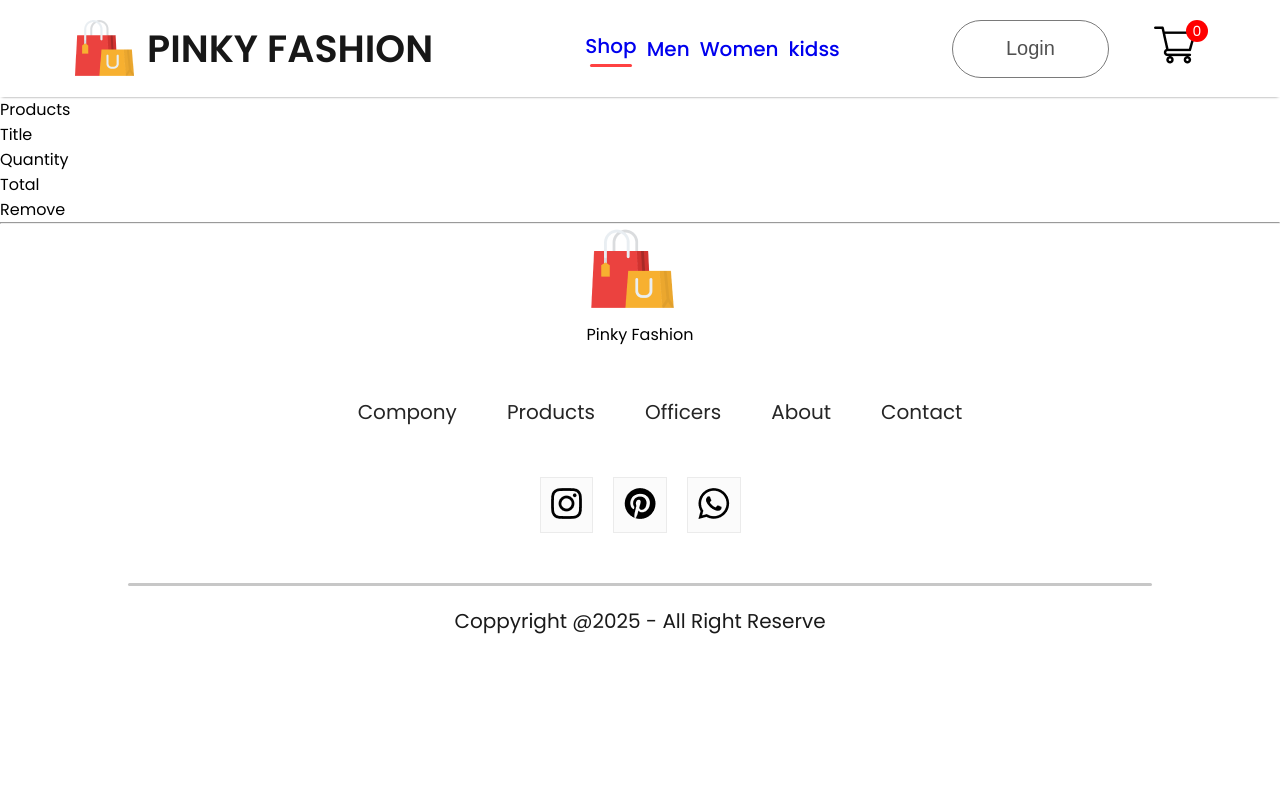
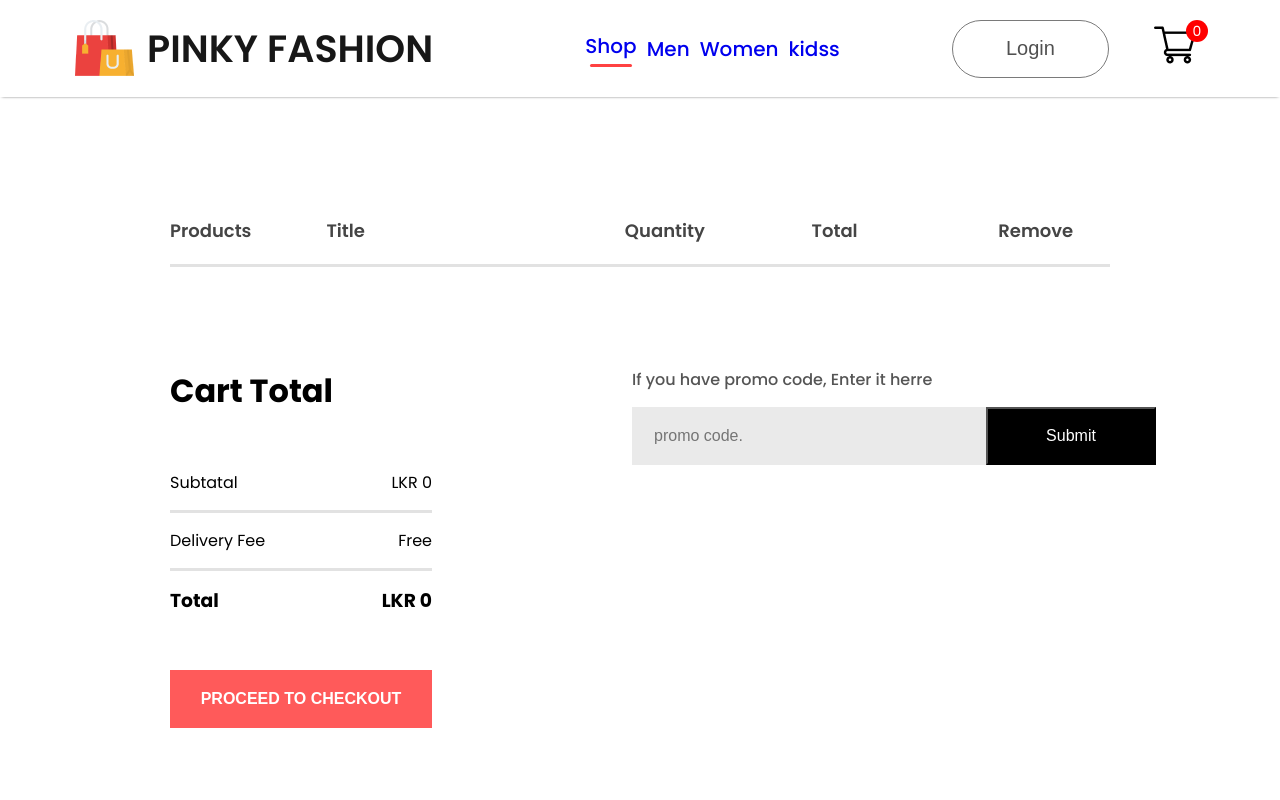
Before and after one commit to umayanga23/PINKY_Fashion_react, a React (Create React App) app: page /cart in a window 1280 px wide. Shown: the top 800 px of the page. Built offline with nearby package versions, Linux system fonts and the light colour scheme.

Commit message:
cart page

```diff
--- a/src/Components/CartItems/CartItems.css
+++ b/src/Components/CartItems/CartItems.css
@@ -0,0 +1,99 @@
+.cartitems{
+    margin: 100px 170px;
+
+}
+.cartitems hr{
+    height: 3px;
+    background: #e2e2e2;
+    border: 0;
+}
+.cartitems-format-main{
+    display: grid;
+    grid-template-columns: 0.5fr 2fr 1fr 1fr 1fr;
+    align-items: center;
+    gap: 75px;
+    padding: 20px 0px;
+    color: #454545;
+    font-size: 18px;
+    font-weight: 600;
+}
+.cartitems-format{
+    font-size: 17px;
+    font-weight: 500;
+}
+.carticon-product-icon{
+    height: 62px;
+}
+.cartitems-remove-icon{
+    width: 15px;
+    margin: 0px 40px;
+    cursor: pointer;
+}
+.cartitems-quantity{
+    width: 64px;
+    height: 50px;
+    border: 2px solid #ebebeb;
+    background: #fff;
+}
+.cartitems-down{
+    display: flex;
+    margin: 100px 0px;
+
+}
+.cartitems-total{
+    flex: 1;
+    display: flex;
+    flex-direction: column;
+    margin-right: 200px;
+    gap: 40px;
+
+}
+.cartitems-total-item{
+    display: flex;
+    justify-content: space-between;
+    padding: 15px 0px;
+}
+.cartitems-total button{
+    width: 262px;
+    height: 58px;
+    outline: none;
+    border: none;
+    background: #ff5a5a;
+    color: #fff;
+    font-size: 16px;
+    font-weight: 600;
+    cursor: pointer;
+}
+.cartitems-promocode{
+    flex: 1;
+    font-size: 16px;
+    font-weight: 500;
+}
+.cartitems-promocode p{
+    color: #555;
+
+}
+.cartitems-promobox{
+    width: 504px;
+    margin-top: 15px;
+    padding-left: 20px;
+    height: 58px;
+    background: #eaeaea;
+}
+.cartitems-promobox input{
+    width: 330px;
+    height: 50px;
+    border: none;
+    outline: none;
+    font-size: 16px;
+    background: transparent;
+
+}
+.cartitems-promobox button{
+    width: 170px;
+    height: 58px;
+    font-size: 16px;
+    background: black;
+    color: white;
+    cursor: pointer;
+}
--- a/src/Components/CartItems/CartItems.jsx
+++ b/src/Components/CartItems/CartItems.jsx
@@ -4,7 +4,7 @@
 import './CartItems.css';
 
 const CartItems = () => {
-  const { all_product, cartItems, removeFromCart } = useContext(ShopContext);
+  const { all_product, cartItems, removeFromCart, getTotalCartAmount } = useContext(ShopContext);
 
   return (
     <div className="cartitems">
@@ -14,30 +14,65 @@
         <p>Quantity</p>
         <p>Total</p>
         <p>Remove</p>
+
       </div>
       <hr />
       {all_product.map((e) => {
         if (cartItems && cartItems[e.id] > 0) {
           return (
             <div key={e.id}>
-              <div className="cartitems-format">
+              <div className="cartitems-format cartitems-format-main">
+
                 <img src={e.image} alt="" className="carticon-product-icon" />
                 <p>{e.name}</p>
                 <p>LKR {e.new_price}</p>
                 <button className="cartitems-quantity">{cartItems[e.id]}</button>
-                <p>{e.new_price * cartItems[e.id]}</p>
+                <p>LKR {e.new_price * cartItems[e.id]}</p>
                 <img
+                  className='cartitems-remove-icon'
                   src={remove_icon}
                   onClick={() => removeFromCart(e.id)}
                   alt=""
                 />
               </div>
+              <hr />
             </div>
+
           );
-        } else {
+        }
           return null;
-        }
+
       })}
+      <div className="cartitems-down">
+        <div className="cartitems-total">
+            <h1>Cart Total </h1>
+            <div>
+                <div className='cartitems-total-item'>
+                  <p>Subtatal</p>
+                   <p>LKR {getTotalCartAmount()}</p>
+                </div>
+                <hr />
+                <div className='cartitems-total-item'>
+                    <p>Delivery Fee</p>
+                    <p>Free</p>
+                </div>
+                <hr />
+                <div className='cartitems-total-item'>
+                    <h3>Total</h3>
+                    <h3>LKR {getTotalCartAmount()}</h3>
+                </div>
+            </div>
+            <button>PROCEED TO CHECKOUT</button>
+        </div>
+        <div className="cartitems-promocode">
+            <p>If you have promo code, Enter it herre</p>
+            <div className="cartitems-promobox">
+                <input type="text" placeholder='promo code.' />
+                <button>Submit</button>
+            </div>
+        </div>
+      </div>
+
     </div>
   );
 };
--- a/src/Components/Navbar/Navbar.jsx
+++ b/src/Components/Navbar/Navbar.jsx
@@ -4,9 +4,14 @@
 import logo from '../Assets/Frontend_Assets/logo.png';
 import './Navbar.css';
 
+import { useContext } from 'react';
+import { ShopContext } from '../../Context/ShopContext';
+
 
 const Navbar = ()=> {
   const [menu,setMenu] = useState("shop");
+  const {getTotalCartItems} = useContext(ShopContext);
+
   return (
     <div className="navbar">
         <div className='nav-logo'>
@@ -26,7 +31,7 @@
             <Link to={'./login'}><button>Login</button></Link>
             <Link to={'./cart'}><img src={cart_icon} alt="" /></Link>
             <div className="nav-cart-count">
-              0
+              {getTotalCartItems()}
             </div>
         </div>
 
--- a/src/Context/ShopContext.jsx
+++ b/src/Context/ShopContext.jsx
@@ -22,7 +22,24 @@
     const removeFromCart = (itemId) => {
         setCartItems((prev) => ({ ...prev, [itemId]: prev[itemId] - 1 }));
     }
-    const contextValue = {all_product,cartItems,addToCart,removeFromCart};
+    const getTotalCartAmount = () => {
+        let totalAmount = 0;
+        for (const item in cartItems) {
+            if (cartItems[item] > 0) {
+                let itemInfo = all_product.find((product) => product.id === Number(item));
+                totalAmount += cartItems[item] * itemInfo.new_price;
+            }
+        }
+        return totalAmount;
+    }
+    const getTotalCartItems = () =>{
+        let totalItems = 0;
+        for (const item in cartItems) {
+            totalItems += cartItems[item];
+        }
+        return totalItems;
+    }
+    const contextValue = {all_product,cartItems,addToCart,removeFromCart, getTotalCartAmount, getTotalCartItems};
     return (
         <ShopContext.Provider value={contextValue}>
             {props.children}
```
